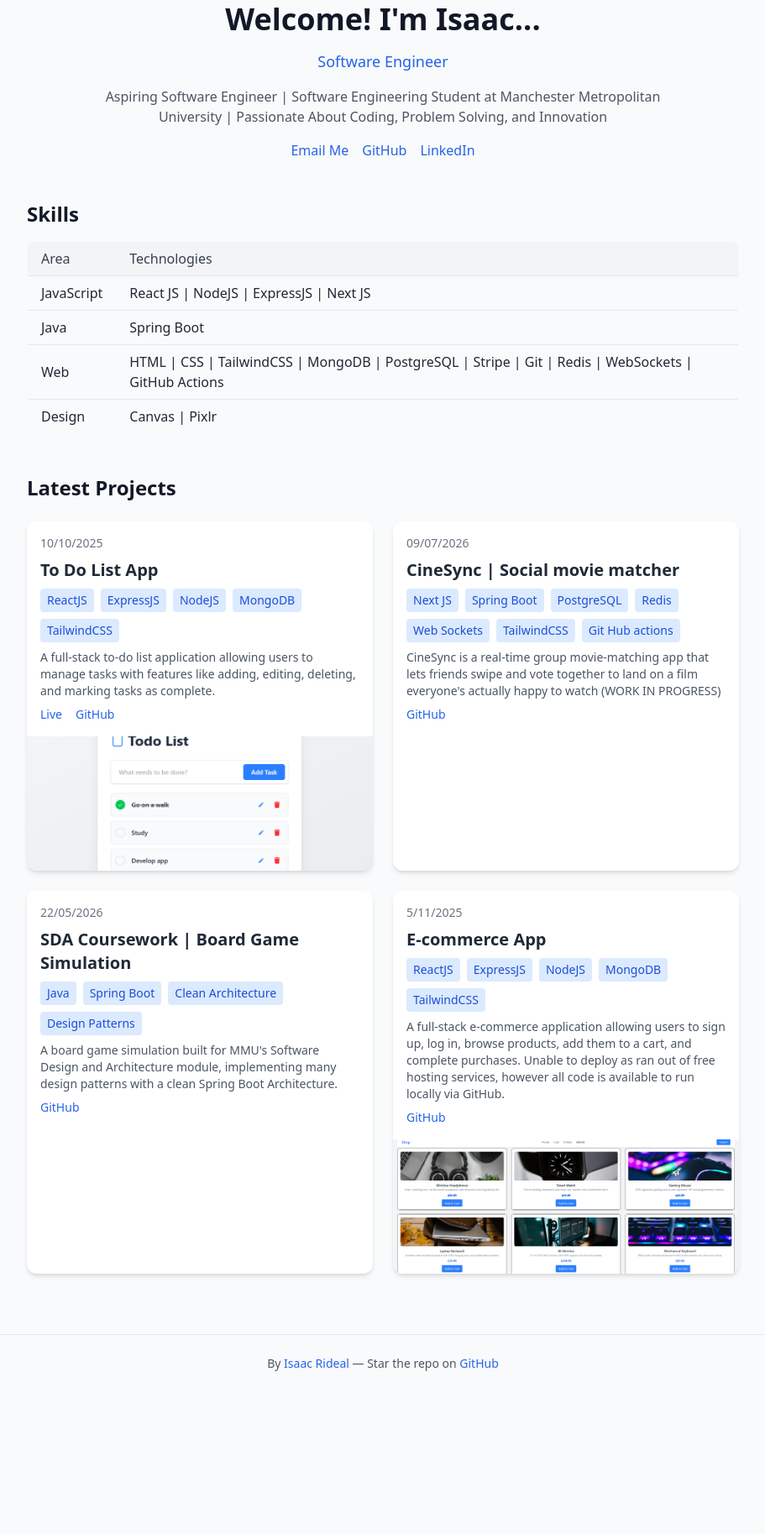
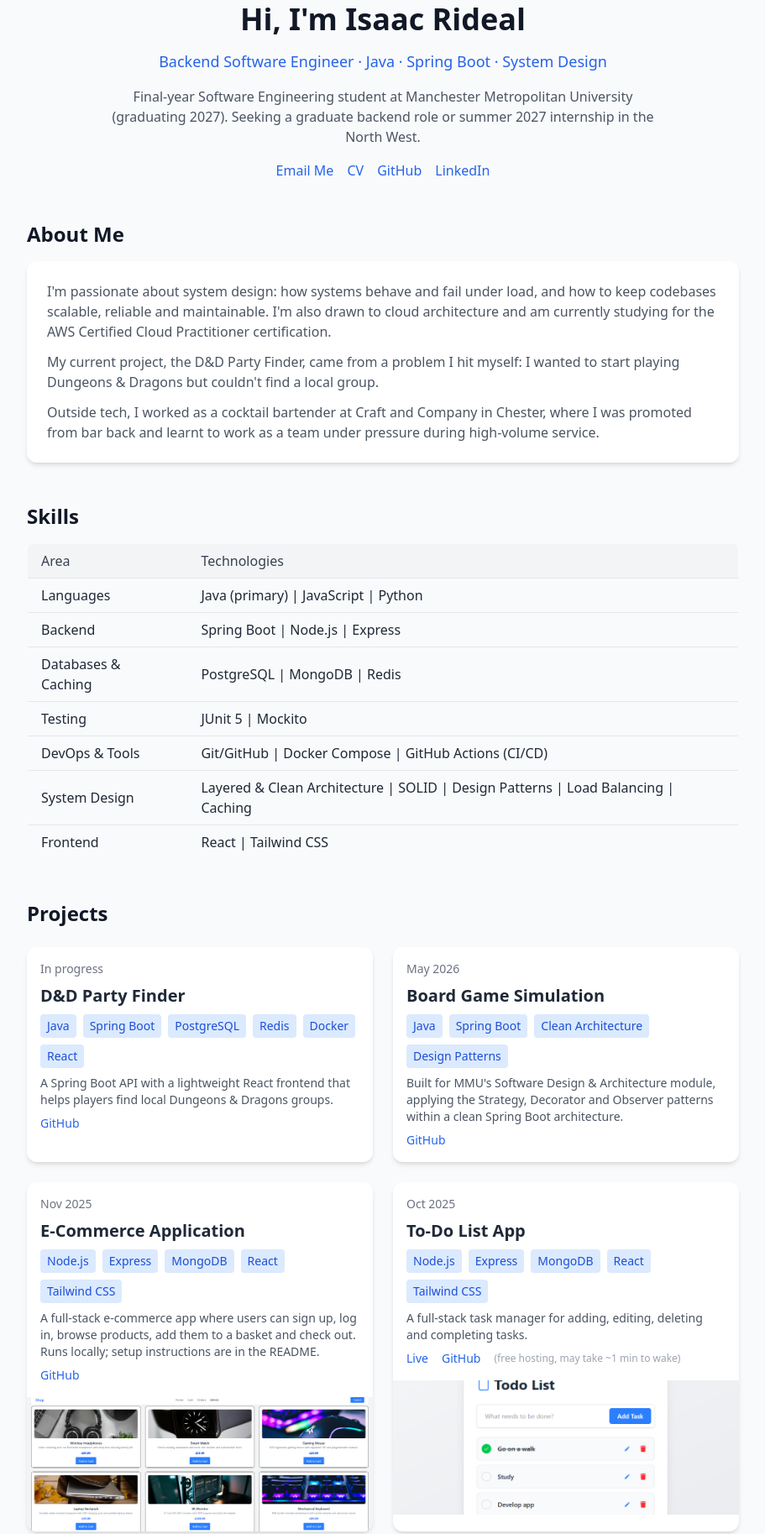
Before and after one commit to IsaacRid/portfolio, a plain HTML site: page index.html in a window 1280 px wide. Shown: the part 102-1929 px from the top of the page at 84% size, without its empty margins (184-1095 px from the left). Before the commit the page ends 1760 px from the top, so only its background shows below. Drawn offline with nearby package versions, Linux system fonts and the light colour scheme.

Commit message:
feat: align portfolio with updated CV

```diff
--- a/index.html
+++ b/index.html
@@ -4,7 +4,9 @@
 <head>
     <meta charset="UTF-8" />
     <meta name="viewport" content="width=device-width, initial-scale=1.0" />
-    <title>Isaac R – Portfolio</title>
+    <title>Isaac Rideal – Backend Software Engineer</title>
+    <meta name="description"
+        content="Portfolio of Isaac Rideal, final-year Software Engineering student at Manchester Metropolitan University specialising in backend development with Java and Spring Boot." />
     <script src="https://cdn.tailwindcss.com"></script>
     <link rel="stylesheet" href="https://cdnjs.cloudflare.com/ajax/libs/font-awesome/7.0.1/css/all.min.css"
         integrity="sha512-2SwdPD6INVrV/lHTZbO2nodKhrnDdJK9/kg2XD1r9uGqPo1cUbujc+IYdlYdEErWNu69gVcYgdxlmVmzTWnetw=="
@@ -13,124 +15,135 @@
 
 <body class="bg-gray-50 text-gray-800 font-sans">
     <header class="flex justify-between items-center p-6 border-b border-gray-200 bg-white shadow-sm">
-        <a href="/" class="text-xl font-bold text-blue-600 hover:text-blue-700">Isaac R</a>
+        <a href="/" class="text-xl font-bold text-blue-600 hover:text-blue-700">Isaac Rideal</a>
         <nav class="space-x-4 text-2xl text-gray-600">
-            <a href="https://github.com/IsaacRid" target="_blank" class="hover:text-blue-600"><i
-                    class="fa-brands fa-github"></i></a>
-            <a href="https://www.linkedin.com/in/isaac-rideal-89291b245/" target="_blank" class="hover:text-blue-600"><i
-                    class="fa-brands fa-linkedin"></i></a>
+            <a href="https://github.com/IsaacRid" target="_blank" rel="noopener noreferrer" aria-label="GitHub"
+                class="hover:text-blue-600"><i class="fa-brands fa-github"></i></a>
+            <a href="https://www.linkedin.com/in/isaac-rideal-89291b245/" target="_blank" rel="noopener noreferrer"
+                aria-label="LinkedIn" class="hover:text-blue-600"><i class="fa-brands fa-linkedin"></i></a>
         </nav>
     </header>
 
     <main class="max-w-4xl mx-auto p-6 space-y-12">
+        <!-- Hero -->
         <section class="text-center space-y-4">
-            <h1 class="text-4xl font-bold text-gray-900">Welcome! I'm Isaac...</h1>
-            <p class="text-lg text-blue-600 font-medium">Software Engineer</p>
+            <h1 class="text-4xl font-bold text-gray-900">Hi, I'm Isaac Rideal</h1>
+            <p class="text-lg text-blue-600 font-medium">Backend Software Engineer · Java · Spring Boot · System Design</p>
             <p class="text-gray-600 max-w-2xl mx-auto">
-                Aspiring Software Engineer | Software Engineering Student at Manchester
-                Metropolitan University | Passionate About Coding, Problem Solving, and
-                Innovation
+                Final-year Software Engineering student at Manchester Metropolitan University (graduating 2027).
+                Seeking a graduate backend role or summer 2027 internship in the North West.
             </p>
             <div class="flex justify-center gap-4 mt-4 text-blue-600">
-                <a href="mailto:isaac.rideal.intern@gmail.com" class="hover:underline">Email Me</a>
-                <a href="https://github.com/IsaacRid" target="_blank" class="hover:underline">GitHub</a>
-                <a href="https://www.linkedin.com/in/isaac-rideal-89291b245/" target="_blank"
+                <a href="mailto:isaac.rideal.jobs@outlook.com" class="hover:underline">Email Me</a>
+                <a href="./public/cv.pdf" target="_blank" rel="noopener noreferrer" class="hover:underline">CV</a>
+                <a href="https://github.com/IsaacRid" target="_blank" rel="noopener noreferrer"
+                    class="hover:underline">GitHub</a>
+                <a href="https://www.linkedin.com/in/isaac-rideal-89291b245/" target="_blank" rel="noopener noreferrer"
                     class="hover:underline">LinkedIn</a>
             </div>
         </section>
 
+        <!-- About -->
+        <section>
+            <h2 class="text-2xl font-semibold mb-4 text-gray-900">About Me</h2>
+            <div class="bg-white rounded-xl shadow-md p-6 space-y-3 text-gray-600">
+                <p>
+                    I'm passionate about system design: how systems behave and fail under load, and how to keep
+                    codebases scalable, reliable and maintainable. I'm also drawn to cloud architecture and am currently
+                    studying for the AWS Certified Cloud Practitioner certification.
+                </p>
+                <p>
+                    My current project, the D&amp;D Party Finder, came from a problem I hit myself: I wanted to start
+                    playing Dungeons &amp; Dragons but couldn't find a local group.
+                </p>
+                <p>
+                    Outside tech, I worked as a cocktail bartender at Craft and Company in Chester, where I was promoted
+                    from bar back and learnt to work as a team under pressure during high-volume service.
+                </p>
+            </div>
+        </section>
+
+        <!-- Skills -->
         <section>
             <h2 class="text-2xl font-semibold mb-4 text-gray-900">Skills</h2>
             <table class="w-full border border-gray-200 rounded-lg overflow-hidden">
                 <thead class="bg-gray-100">
                     <tr>
                         <th class="py-2 px-4 text-left font-medium text-gray-700">Area</th>
-                        <th class="py-2 px-4 text-left font-medium text-gray-700">
-                            Technologies
-                        </th>
+                        <th class="py-2 px-4 text-left font-medium text-gray-700">Technologies</th>
                     </tr>
                 </thead>
                 <tbody>
                     <tr class="border-t border-gray-200">
-                        <td class="py-2 px-4">JavaScript</td>
-                        <td class="py-2 px-4">React JS | NodeJS | ExpressJS | Next JS</td>
+                        <td class="py-2 px-4">Languages</td>
+                        <td class="py-2 px-4">Java (primary) | JavaScript | Python</td>
                     </tr>
                     <tr class="border-t border-gray-200">
-                        <td class="py-2 px-4">Java</td>
-                        <td class="py-2 px-4">Spring Boot</td>
+                        <td class="py-2 px-4">Backend</td>
+                        <td class="py-2 px-4">Spring Boot | Node.js | Express</td>
                     </tr>
                     <tr class="border-t border-gray-200">
-                        <td class="py-2 px-4">Web</td>
-                        <td class="py-2 px-4">
-                            HTML | CSS | TailwindCSS | MongoDB | PostgreSQL | Stripe | Git | Redis | WebSockets | GitHub
-                            Actions
-                        </td>
+                        <td class="py-2 px-4">Databases &amp; Caching</td>
+                        <td class="py-2 px-4">PostgreSQL | MongoDB | Redis</td>
                     </tr>
                     <tr class="border-t border-gray-200">
-                        <td class="py-2 px-4">Design</td>
-                        <td class="py-2 px-4">Canvas | Pixlr</td>
+                        <td class="py-2 px-4">Testing</td>
+                        <td class="py-2 px-4">JUnit 5 | Mockito</td>
+                    </tr>
+                    <tr class="border-t border-gray-200">
+                        <td class="py-2 px-4">DevOps &amp; Tools</td>
+                        <td class="py-2 px-4">Git/GitHub | Docker Compose | GitHub Actions (CI/CD)</td>
+                    </tr>
+                    <tr class="border-t border-gray-200">
+                        <td class="py-2 px-4">System Design</td>
+                        <td class="py-2 px-4">Layered &amp; Clean Architecture | SOLID | Design Patterns | Load Balancing |
+                            Caching</td>
+                    </tr>
+                    <tr class="border-t border-gray-200">
+                        <td class="py-2 px-4">Frontend</td>
+                        <td class="py-2 px-4">React | Tailwind CSS</td>
                     </tr>
                 </tbody>
             </table>
         </section>
 
+        <!-- Projects -->
         <section>
-            <h2 class="text-2xl font-semibold mb-6 text-gray-900">
-                Latest Projects
-            </h2>
+            <h2 class="text-2xl font-semibold mb-6 text-gray-900">Projects</h2>
             <div class="grid gap-6 sm:grid-cols-2">
+
+                <!-- DnD Party Finder -->
                 <div class="bg-white rounded-xl shadow-md overflow-hidden">
                     <div class="p-4 space-y-2">
-                        <p class="text-sm text-gray-500">10/10/2025</p>
-                        <h4 class="text-xl font-semibold">To Do List App</h4>
+                        <p class="text-sm text-gray-500">In progress</p>
+                        <h3 class="text-xl font-semibold">D&amp;D Party Finder</h3>
                         <div class="flex gap-2 flex-wrap">
-                            <span class="bg-blue-100 text-blue-700 px-2 py-1 rounded text-sm">ReactJS</span>
-                            <span class="bg-blue-100 text-blue-700 px-2 py-1 rounded text-sm">ExpressJS</span>
-                            <span class="bg-blue-100 text-blue-700 px-2 py-1 rounded text-sm">NodeJS</span>
-                            <span class="bg-blue-100 text-blue-700 px-2 py-1 rounded text-sm">MongoDB</span>
-                            <span class="bg-blue-100 text-blue-700 px-2 py-1 rounded text-sm">TailwindCSS</span>
-                        </div>
-                        <p class="text-gray-600 text-sm">
-                            A full-stack to-do list application allowing users to manage tasks with
-                            features like adding, editing, deleting, and marking tasks as complete.
-                        </p>
-                        <div class="flex gap-4 text-blue-600 text-sm">
-                            <a href="https://to-do-app-j4tw.onrender.com/" target="_blank"
-                                class="hover:underline">Live</a>
-                            <a href="https://github.com/IsaacRid/to-do-app-2" target="_blank"
-                                class="hover:underline">GitHub</a>
-                        </div>
-                    </div>
-                    <img src="./public/Capture.PNG" alt="Project Image" class="w-full h-40 object-cover" />
-                </div>
-                <div class="bg-white rounded-xl shadow-md overflow-hidden">
-                    <div class="p-4 space-y-2">
-                        <p class="text-sm text-gray-500">09/07/2026</p>
-                        <h4 class="text-xl font-semibold">CineSync | Social movie matcher</h4>
-                        <div class="flex gap-2 flex-wrap">
-                            <span class="bg-blue-100 text-blue-700 px-2 py-1 rounded text-sm">Next JS</span>
+                            <span class="bg-blue-100 text-blue-700 px-2 py-1 rounded text-sm">Java</span>
                             <span class="bg-blue-100 text-blue-700 px-2 py-1 rounded text-sm">Spring Boot</span>
                             <span class="bg-blue-100 text-blue-700 px-2 py-1 rounded text-sm">PostgreSQL</span>
                             <span class="bg-blue-100 text-blue-700 px-2 py-1 rounded text-sm">Redis</span>
-                            <span class="bg-blue-100 text-blue-700 px-2 py-1 rounded text-sm">Web Sockets</span>
-                            <span class="bg-blue-100 text-blue-700 px-2 py-1 rounded text-sm">TailwindCSS</span>
-                            <span class="bg-blue-100 text-blue-700 px-2 py-1 rounded text-sm">Git Hub actions</span>
+                            <span class="bg-blue-100 text-blue-700 px-2 py-1 rounded text-sm">Docker</span>
+                            <span class="bg-blue-100 text-blue-700 px-2 py-1 rounded text-sm">React</span>
                         </div>
                         <p class="text-gray-600 text-sm">
-                            CineSync is a real-time group movie-matching app that lets friends swipe and vote together
-                            to land on a film everyone's actually happy to watch
-                            (WORK IN PROGRESS)
+                            A Spring Boot API with a lightweight React frontend that helps players find local
+                            Dungeons &amp; Dragons groups.
                         </p>
                         <div class="flex gap-4 text-blue-600 text-sm">
-                            <a href="https://github.com/IsaacRid/CineSync" target="_blank"
-                                class="hover:underline">GitHub</a>
+                            <a href="https://github.com/IsaacRid/DnDPartyFinder" target="_blank"
+                                rel="noopener noreferrer" class="hover:underline">GitHub</a>
                         </div>
                     </div>
+                    <!-- Add a screenshot to /public and uncomment:
+                    <img src="./public/dnd-party-finder.png" alt="D&D Party Finder screen" class="w-full h-40 object-cover" />
+                    -->
                 </div>
+
+                <!-- SDA Coursework -->
                 <div class="bg-white rounded-xl shadow-md overflow-hidden">
                     <div class="p-4 space-y-2">
-                        <p class="text-sm text-gray-500">22/05/2026</p>
-                        <h4 class="text-xl font-semibold">SDA Coursework | Board Game Simulation</h4>
+                        <p class="text-sm text-gray-500">May 2026</p>
+                        <h3 class="text-xl font-semibold">Board Game Simulation</h3>
                         <div class="flex gap-2 flex-wrap">
                             <span class="bg-blue-100 text-blue-700 px-2 py-1 rounded text-sm">Java</span>
                             <span class="bg-blue-100 text-blue-700 px-2 py-1 rounded text-sm">Spring Boot</span>
@@ -138,50 +151,83 @@
                             <span class="bg-blue-100 text-blue-700 px-2 py-1 rounded text-sm">Design Patterns</span>
                         </div>
                         <p class="text-gray-600 text-sm">
-                            A board game simulation built for MMU's Software Design and Architecture module,
-                            implementing many design patterns with a clean Spring Boot Architecture.
+                            Built for MMU's Software Design &amp; Architecture module, applying the Strategy, Decorator
+                            and Observer patterns within a clean Spring Boot architecture.
                         </p>
                         <div class="flex gap-4 text-blue-600 text-sm">
-                            <a href="https://github.com/IsaacRid/SDAGame" target="_blank"
+                            <a href="https://github.com/IsaacRid/SDAGame" target="_blank" rel="noopener noreferrer"
                                 class="hover:underline">GitHub</a>
                         </div>
                     </div>
                 </div>
+
+                <!-- E-commerce -->
                 <div class="bg-white rounded-xl shadow-md overflow-hidden">
                     <div class="p-4 space-y-2">
-                        <p class="text-sm text-gray-500">5/11/2025</p>
-                        <h4 class="text-xl font-semibold">E-commerce App</h4>
+                        <p class="text-sm text-gray-500">Nov 2025</p>
+                        <h3 class="text-xl font-semibold">E-Commerce Application</h3>
                         <div class="flex gap-2 flex-wrap">
-                            <span class="bg-blue-100 text-blue-700 px-2 py-1 rounded text-sm">ReactJS</span>
-                            <span class="bg-blue-100 text-blue-700 px-2 py-1 rounded text-sm">ExpressJS</span>
-                            <span class="bg-blue-100 text-blue-700 px-2 py-1 rounded text-sm">NodeJS</span>
+                            <span class="bg-blue-100 text-blue-700 px-2 py-1 rounded text-sm">Node.js</span>
+                            <span class="bg-blue-100 text-blue-700 px-2 py-1 rounded text-sm">Express</span>
                             <span class="bg-blue-100 text-blue-700 px-2 py-1 rounded text-sm">MongoDB</span>
-                            <span class="bg-blue-100 text-blue-700 px-2 py-1 rounded text-sm">TailwindCSS</span>
+                            <span class="bg-blue-100 text-blue-700 px-2 py-1 rounded text-sm">React</span>
+                            <span class="bg-blue-100 text-blue-700 px-2 py-1 rounded text-sm">Tailwind CSS</span>
                         </div>
                         <p class="text-gray-600 text-sm">
-                            A full-stack e-commerce application allowing users to sign up, log in, browse products, add
-                            them to a cart, and complete purchases. Unable to deploy as ran out of free hosting
-                            services, however all code is available to run locally via GitHub.
+                            A full-stack e-commerce app where users can sign up, log in, browse products, add them to a
+                            basket and check out. Runs locally; setup instructions are in the README.
                         </p>
                         <div class="flex gap-4 text-blue-600 text-sm">
                             <a href="https://github.com/IsaacRid/e-commerce-store" target="_blank"
-                                class="hover:underline">GitHub</a>
+                                rel="noopener noreferrer" class="hover:underline">GitHub</a>
                         </div>
                     </div>
-                    <img src="./public/Capture1.PNG" alt="Project Image" class="w-full h-40 object-cover" />
+                    <img src="./public/Capture1.PNG" alt="E-commerce app product listing"
+                        class="w-full h-40 object-cover" />
                 </div>
+
+                <!-- To-Do -->
+                <div class="bg-white rounded-xl shadow-md overflow-hidden">
+                    <div class="p-4 space-y-2">
+                        <p class="text-sm text-gray-500">Oct 2025</p>
+                        <h3 class="text-xl font-semibold">To-Do List App</h3>
+                        <div class="flex gap-2 flex-wrap">
+                            <span class="bg-blue-100 text-blue-700 px-2 py-1 rounded text-sm">Node.js</span>
+                            <span class="bg-blue-100 text-blue-700 px-2 py-1 rounded text-sm">Express</span>
+                            <span class="bg-blue-100 text-blue-700 px-2 py-1 rounded text-sm">MongoDB</span>
+                            <span class="bg-blue-100 text-blue-700 px-2 py-1 rounded text-sm">React</span>
+                            <span class="bg-blue-100 text-blue-700 px-2 py-1 rounded text-sm">Tailwind CSS</span>
+                        </div>
+                        <p class="text-gray-600 text-sm">
+                            A full-stack task manager for adding, editing, deleting and completing tasks.
+                        </p>
+                        <div class="flex gap-4 items-center text-blue-600 text-sm">
+                            <a href="https://to-do-app-j4tw.onrender.com/" target="_blank" rel="noopener noreferrer"
+                                class="hover:underline">Live</a>
+                            <a href="https://github.com/IsaacRid/to-do-app-2" target="_blank" rel="noopener noreferrer"
+                                class="hover:underline">GitHub</a>
+                            <span class="text-gray-400 text-xs">(free hosting, may take ~1 min to wake)</span>
+                        </div>
+                    </div>
+                    <img src="./public/Capture.PNG" alt="To-do app task list" class="w-full h-40 object-cover" />
+                </div>
+
             </div>
+        </section>
+
+        <!-- Certifications & Development -->
+        <section>
+            <h2 class="text-2xl font-semibold mb-4 text-gray-900">Certifications &amp; Development</h2>
+            <ul class="bg-white rounded-xl shadow-md p-6 space-y-2 text-gray-600 list-disc list-inside">
+                <li>AWS Certified Cloud Practitioner (in progress)</li>
+                <li>Manchester Digital Grad Recharge scheme (2026): interview preparation and CV workshops with tech
+                    employers and recruiters</li>
+            </ul>
         </section>
     </main>
 
     <footer class="text-center py-6 mt-12 border-t border-gray-200 text-gray-600 text-sm">
-        <p>
-            By
-            <a href="https://www.isaacrideal.com" target="_blank" class="text-blue-600 hover:underline">Isaac
-                Rideal</a>
-            — Star the repo on
-            <a href="https://github.com/IsaacRid" target="_blank" class="text-blue-600 hover:underline">GitHub</a>
-        </p>
+        <p>© 2026 Isaac Rideal</p>
     </footer>
 </body>
 
```
